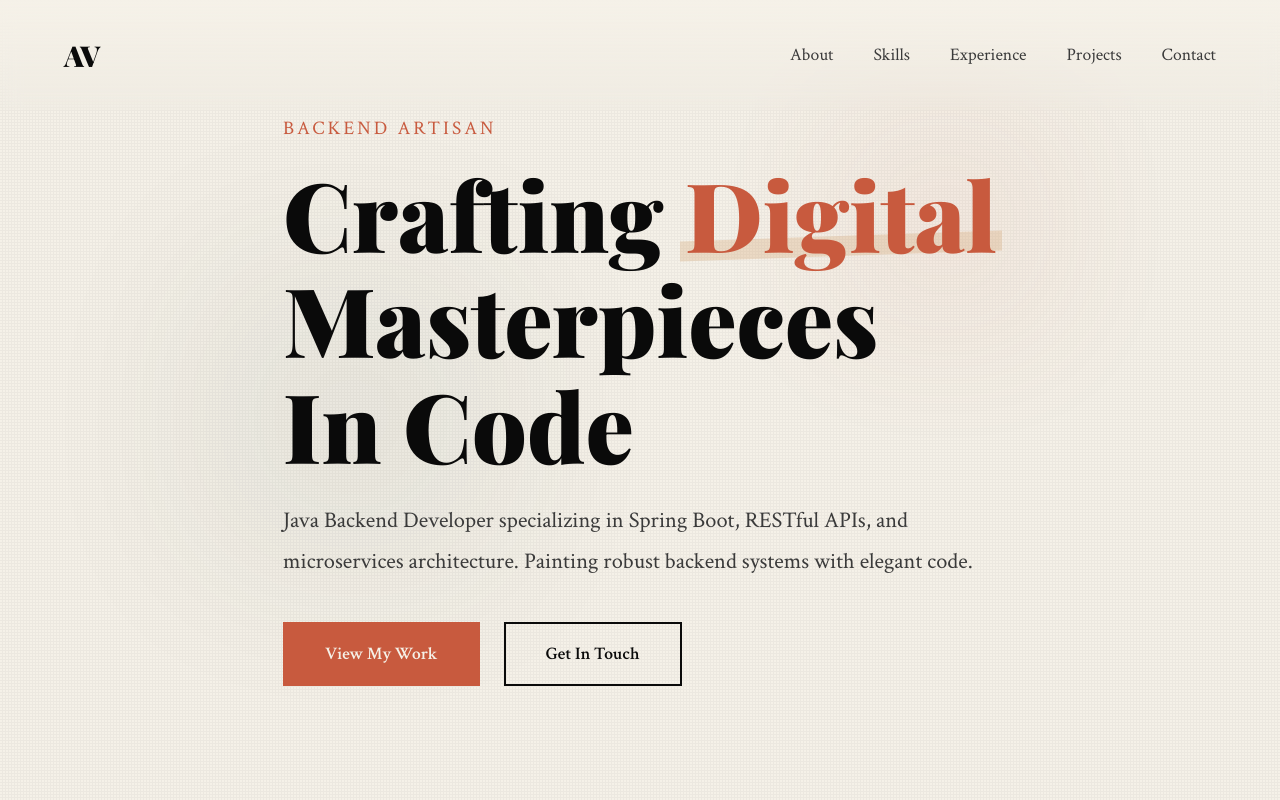
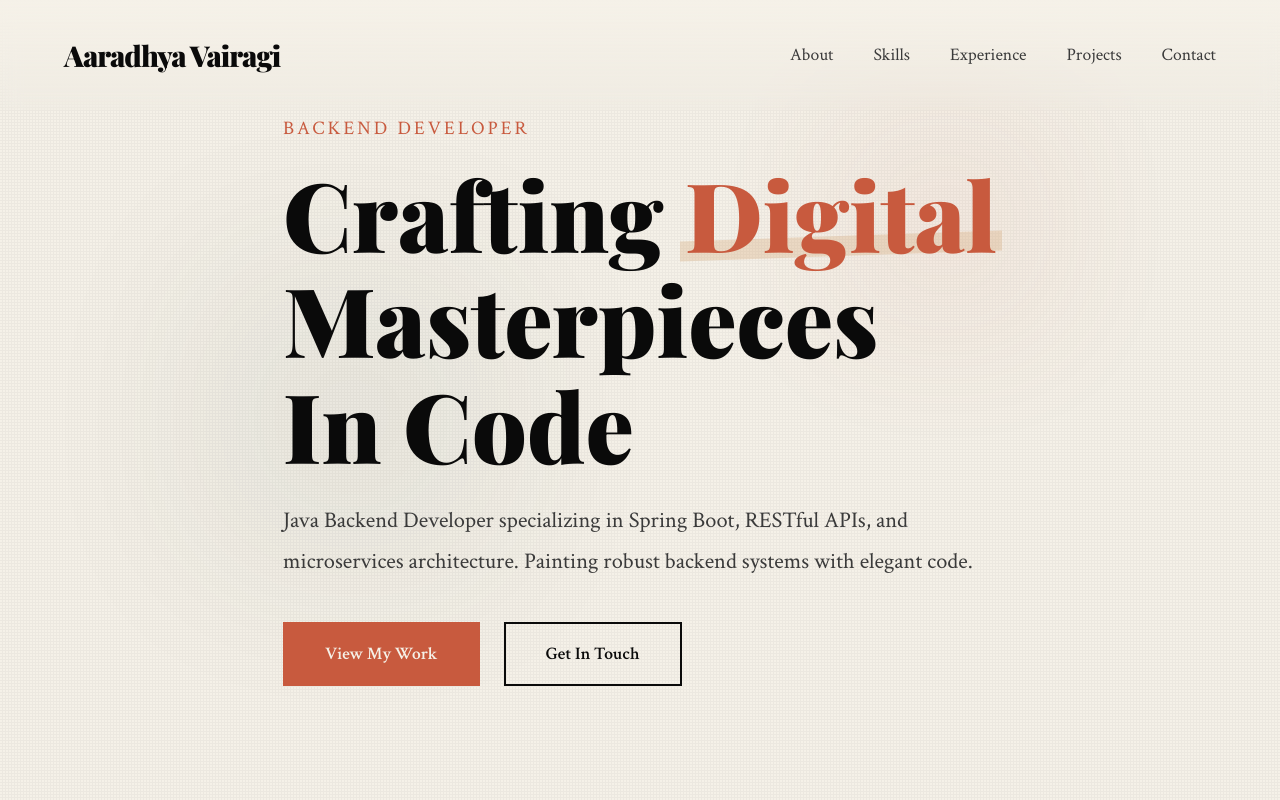
Before and after one commit to aaradhy22/portfolio, a plain HTML site: page index.html in a window 1280 px wide. Shown: the top 800 px of the page. Drawn offline with nearby package versions, Linux system fonts and the light colour scheme.

Commit message:
Update index.html

```diff
--- a/index.html
+++ b/index.html
@@ -781,7 +781,7 @@
 <body>
     <!-- Navigation -->
     <nav>
-        <div class="logo">AV</div>
+        <div class="logo">Aaradhya Vairagi</div>
         <ul class="nav-links">
             <li><a href="#about">About</a></li>
             <li><a href="#skills">Skills</a></li>
@@ -798,7 +798,7 @@
         <div class="paint-splatter splatter-2"></div>
 
         <div class="hero-content">
-            <div class="hero-subtitle">Backend Artisan</div>
+            <div class="hero-subtitle">Backend Developer</div>
             <h1 class="hero-title">
                 Crafting <span class="highlight">Digital</span><br>
                 Masterpieces<br>
@@ -994,7 +994,7 @@
                     Email
                 </a>
 
-                <a href="https://linkedin.com/in/aaradhy-vairagi" target="_blank" class="contact-item">
+                <a href="https://www.linkedin.com/in/aaradhy-vairagi-a22b35317/" target="_blank" class="contact-item">
                     <svg xmlns="http://www.w3.org/2000/svg" viewBox="0 0 24 24" fill="none" stroke="currentColor" stroke-width="2">
                         <path d="M16 8a6 6 0 0 1 6 6v7h-4v-7a2 2 0 0 0-2-2 2 2 0 0 0-2 2v7h-4v-7a6 6 0 0 1 6-6z"></path>
                         <rect x="2" y="9" width="4" height="12"></rect>
```
